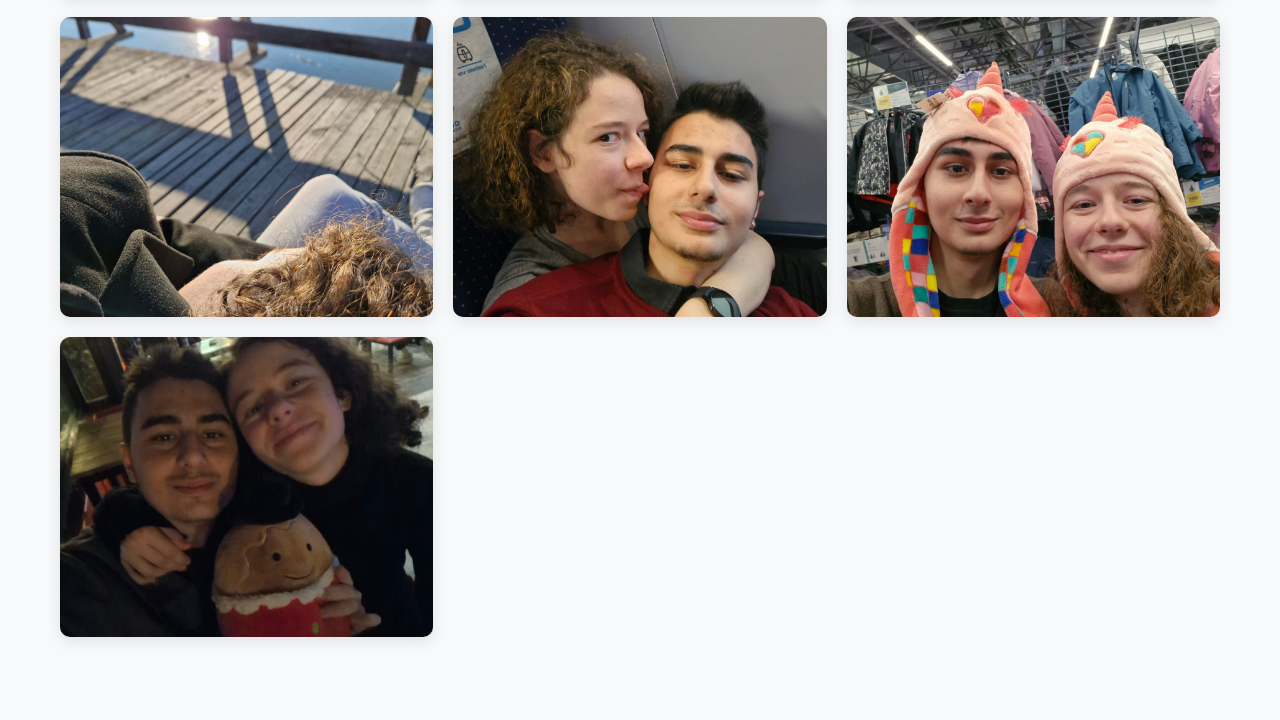
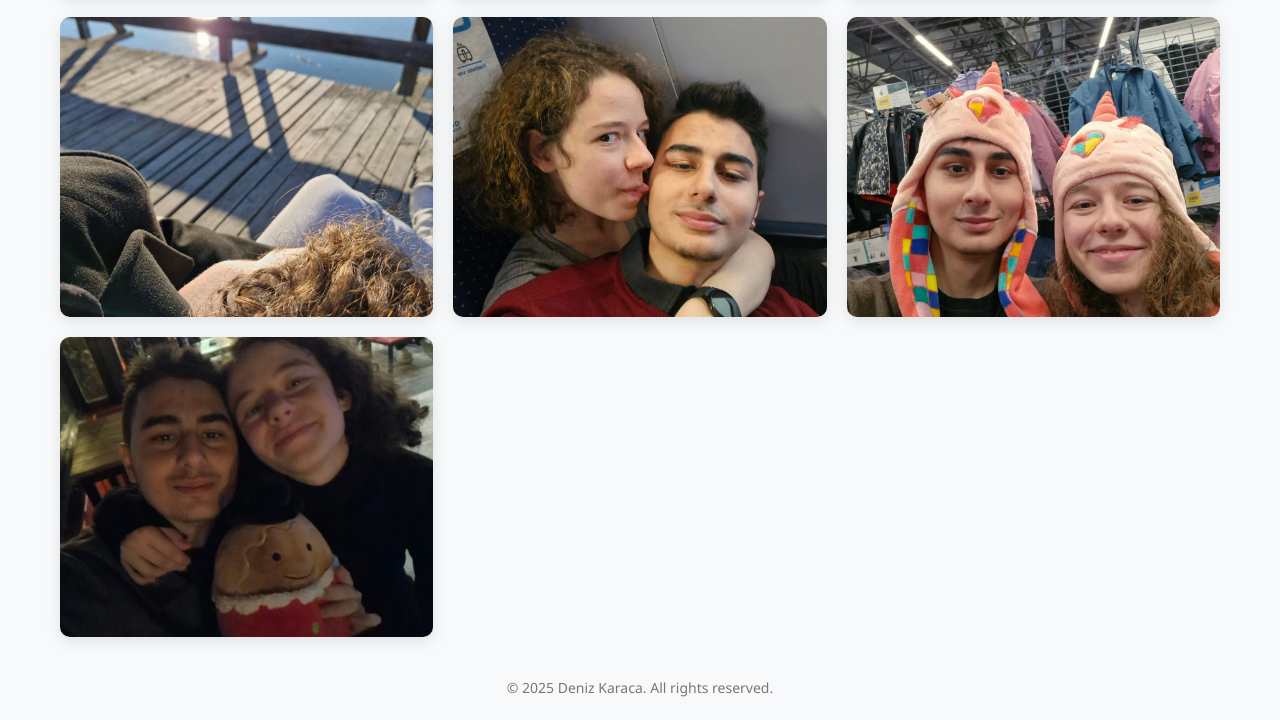
Before and after one commit to denizscodes/project-rb, a plain HTML site: page index.html in a window 1280 px wide. Shown: the part 1183-1903 px from the top of the page. Before the commit the page ends 1840 px from the top, so only its background shows below. Drawn offline with Linux system fonts and the light colour scheme; animation ran at ten frames a second.

Commit message:
copyright

```diff
--- a/index.html
+++ b/index.html
@@ -326,6 +326,11 @@
       </div>
       <button class="nav-btn next-btn">&#10095;</button>
     </div>
+    <footer
+      style="text-align: center; font-size: 14px; color: #777; padding: 20px"
+    >
+      &copy; 2025 Deniz Karaca. All rights reserved.
+    </footer>
 
     <script>
       document.addEventListener("DOMContentLoaded", function () {
```
